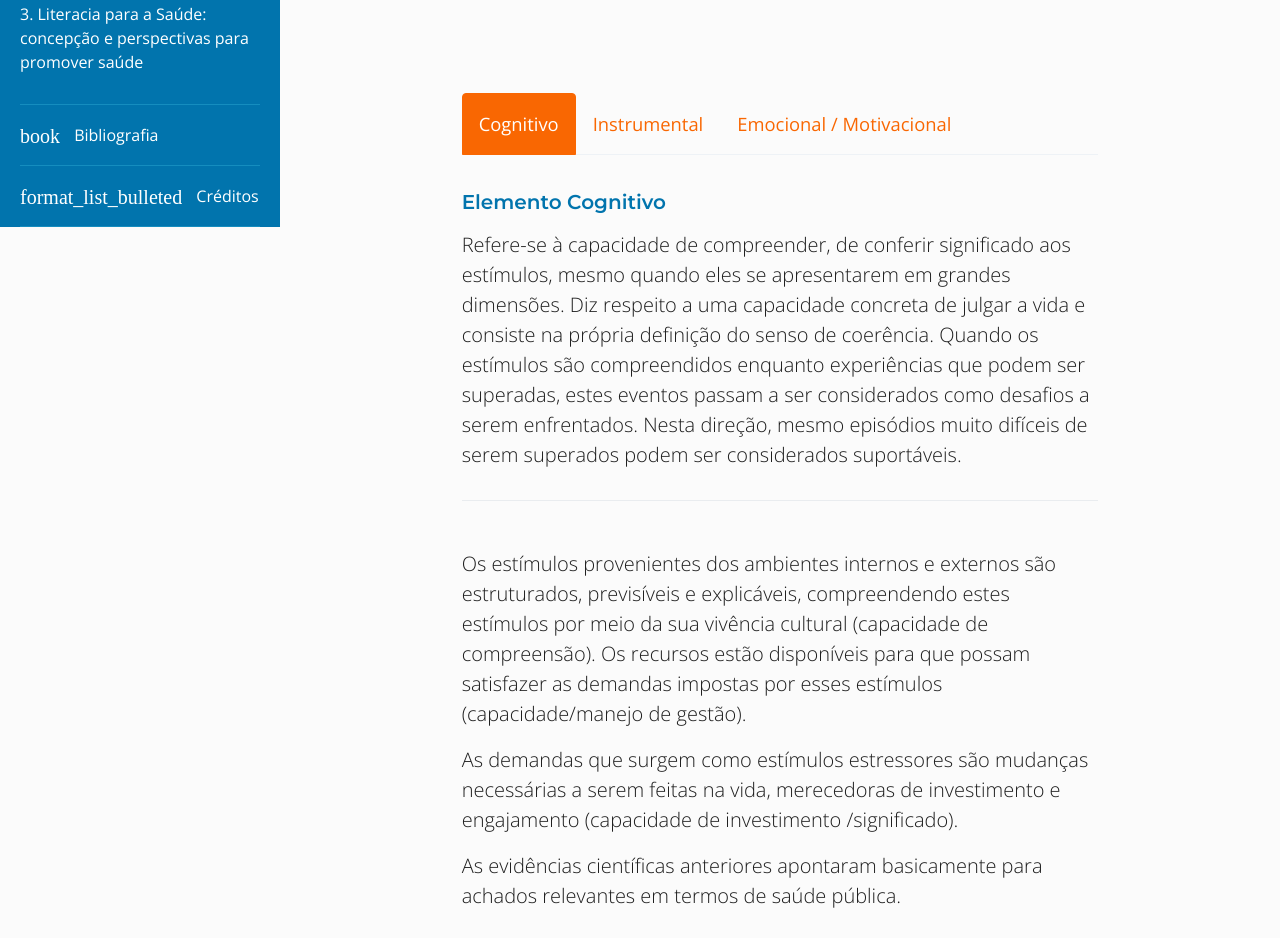
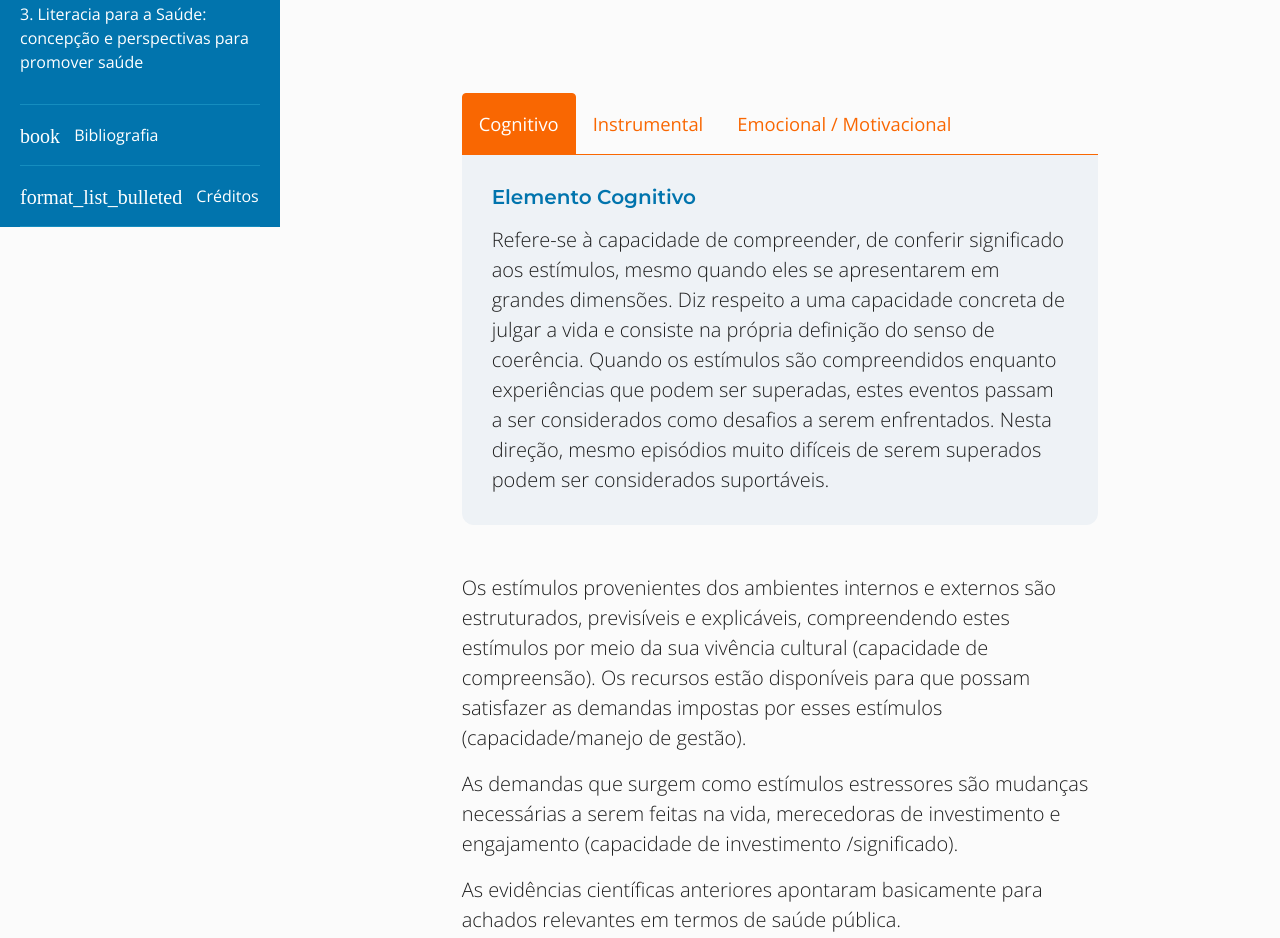
Before and after one commit to daniloblum/Fiocruz-Autocuidado, a plain HTML site: page modulo1/aula2/topico2.html in a window 1280 px wide. Shown: the part 1166-2104 px from the top of the page. Drawn offline with nearby package versions, Linux system fonts and the light colour scheme; some icons are missing; a web font is replaced by a local one.

Commit message:
ajustes no recurso de abas

```diff
--- a/css/recursos-visuais.css
+++ b/css/recursos-visuais.css
@@ -226,7 +226,7 @@ Abas
 -------------------------------- */
 
 .abas .nav-tabs {
-	border-bottom: 1px solid var(--color-light);
+	border-bottom: 1px solid var(--primary-color);
 }
 
 .abas .nav-link {
@@ -263,12 +263,10 @@ Abas
 }
 
 .abas .tab-content {
-	border-bottom: 1px solid #e9ecef;
-	padding: 15px 0 30px;
-}
-
-.boot-tabs {
-	margin-bottom: 20px !important;
+	/* border-bottom: 1px solid #e9ecef; */
+	padding: 30px;
+	background-color: var(--color-light);
+	border-radius: 0 0 12px 12px;
 }
 
 @media (min-width: 992px) {
@@ -1191,7 +1189,7 @@ Flipcards 2.0
 	margin-bottom: 10px;
 	overflow-y: scroll;
 	padding: 1rem;
-	font-size: 1rem;
+	/* font-size: 1rem; */
 }
 
 /* Customização do scroll: Para Firefox e edge*/
```
